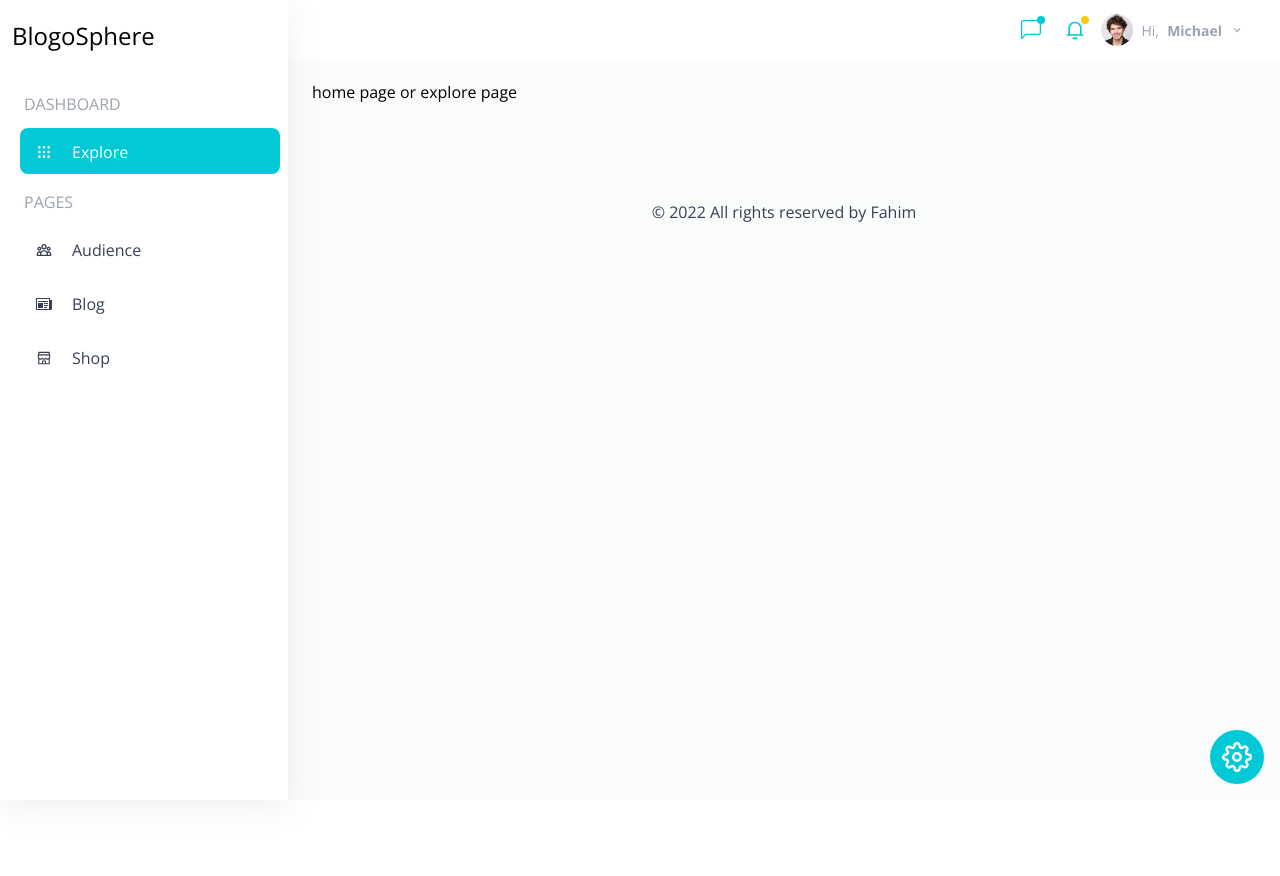
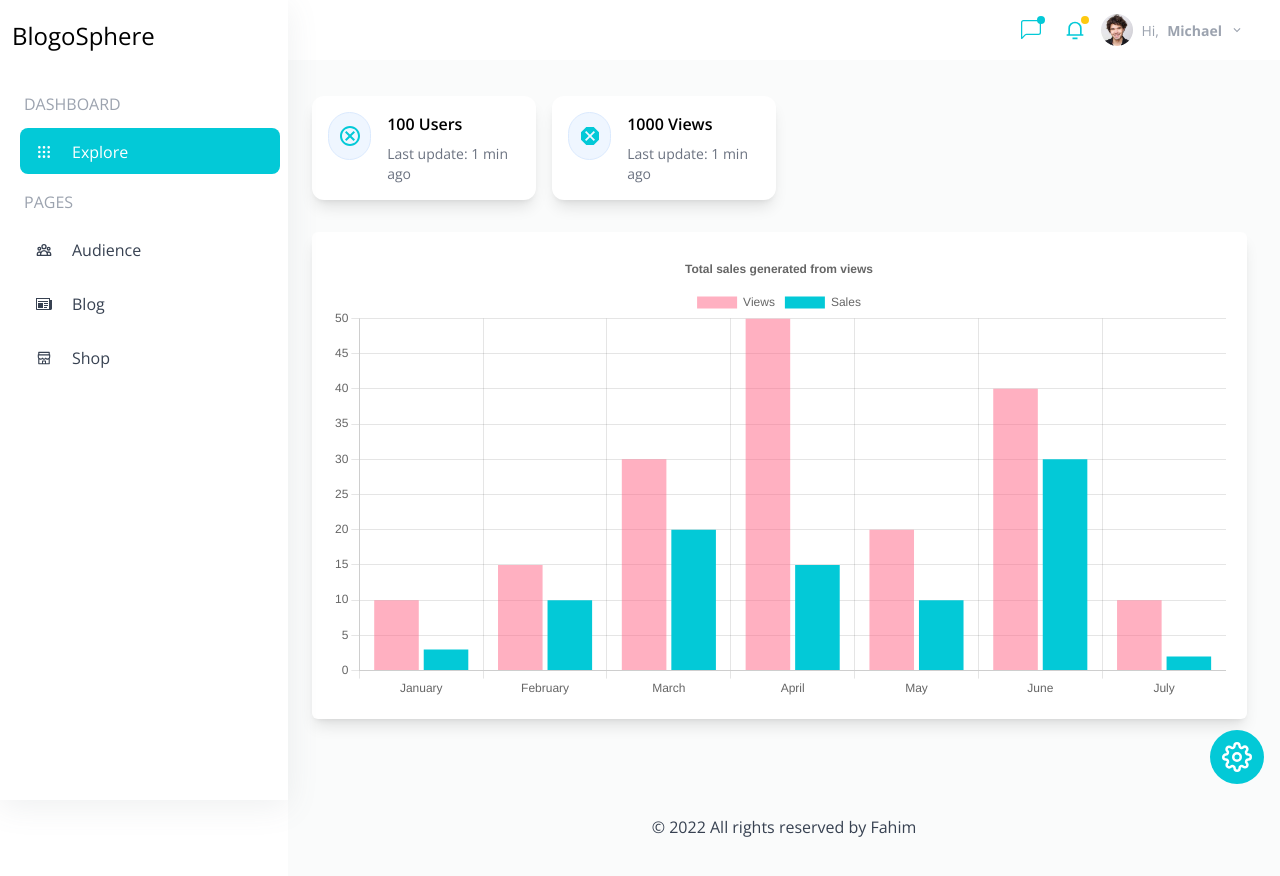
Before and after one commit to FahimMontasir/blogosphere-next-app, a Next.js app: page /dashboard in a window 1280 px wide. Shown: the top 876 px of the page. Before the commit the page ends 800 px from the top, so only its background shows below. Built offline with nearby package versions, Linux system fonts and the light colour scheme.

Commit message:
add: sales char and herocard in the explore page

```diff
--- /dev/null
+++ b/components/dashboard/explore/HeroCard.tsx
@@ -0,0 +1,23 @@
+interface Props {
+  icon: JSX.Element;
+  amount: number;
+  title: string;
+  lastUpdate: string;
+}
+
+export default function HeroCard({ amount, title, icon, lastUpdate }: Props) {
+  return (
+    <div className="flex flex-col items-center sm:flex-row sm:items-start rounded-xl bg-white p-4 shadow-lg">
+      <div className="flex h-12 w-12 items-center justify-center rounded-full border border-blue-100 bg-blue-50">
+        {icon}
+      </div>
+
+      <div className="sm:ml-4 text-center sm:text-left">
+        <h2 className="font-semibold">{`${amount} ${title}`}</h2>
+        <p className="sm:mt-2 text-sm text-gray-500">
+          Last update: {lastUpdate}
+        </p>
+      </div>
+    </div>
+  );
+}
--- /dev/null
+++ b/components/dashboard/explore/chart/Sales.tsx
@@ -0,0 +1,65 @@
+import React from "react";
+import {
+  Chart as ChartJS,
+  CategoryScale,
+  LinearScale,
+  BarElement,
+  Title,
+  Tooltip,
+  Legend,
+} from "chart.js";
+import { Bar } from "react-chartjs-2";
+
+ChartJS.register(
+  CategoryScale,
+  LinearScale,
+  BarElement,
+  Title,
+  Tooltip,
+  Legend
+);
+
+export const options = {
+  responsive: true,
+  plugins: {
+    legend: {
+      position: "top" as const,
+    },
+    title: {
+      display: true,
+      text: "Total sales generated from views",
+    },
+  },
+};
+
+const labels = ["January", "February", "March", "April", "May", "June", "July"];
+
+interface Props {
+  color: string;
+}
+
+export function SalesChart({ color }: Props) {
+  const data = {
+    labels,
+    datasets: [
+      {
+        label: "Views",
+        data: [10, 15, 30, 50, 20, 40, 10],
+        backgroundColor: "rgba(255, 99, 132, 0.5)",
+      },
+      {
+        label: "Sales",
+        data: [3, 10, 20, 15, 10, 30, 2],
+        backgroundColor: color,
+      },
+    ],
+  };
+  return (
+    <div
+      style={{ width: "99%" }}
+      className="bg-white p-5 my-8 rounded-md shadow-lg"
+    >
+      <Bar options={options} data={data} />
+    </div>
+  );
+}
--- a/package.json
+++ b/package.json
@@ -9,8 +9,10 @@
     "lint": "next lint"
   },
   "dependencies": {
+    "chart.js": "^3.9.1",
     "next": "12.2.5",
     "react": "18.2.0",
+    "react-chartjs-2": "^4.3.1",
     "react-dom": "18.2.0",
     "react-icons": "^4.4.0"
   },
--- a/pages/dashboard/index.tsx
+++ b/pages/dashboard/index.tsx
@@ -1,12 +1,43 @@
 import type { ReactElement } from "react";
+import { MdOutlineCancel, MdDangerous } from "react-icons/md";
 import NavPage from "../../components/common/NavPage";
+import { SalesChart } from "../../components/dashboard/explore/chart/Sales";
+import HeroCard from "../../components/dashboard/explore/HeroCard";
+import { useDBThemeContext } from "../../contexts/dbThemeContext";
 import DBLayout from "../../layouts/dashboard";
 import { NextPageWithLayout } from "../_app";
 
+const demoHeroData = [
+  { title: "Users", amount: 100 },
+  { title: "Views", amount: 1000 },
+];
+
 const ExplorePage: NextPageWithLayout = () => {
+  const { currentColor } = useDBThemeContext();
+
+  const HeroIcons = {
+    Users: <MdOutlineCancel className="w-6 h-6" color={currentColor} />,
+    Views: <MdDangerous className="w-6 h-6" color={currentColor} />,
+  };
+
   return (
     <NavPage title="Explore">
-      <p>home page or explore page</p>
+      <section className="flex flex-col">
+        <div className="mt-4 grid grid-cols-2 gap-4 lg:grid-cols-3 xl:grid-cols-4">
+          {demoHeroData.map((d) => (
+            <HeroCard
+              key={d.title}
+              title={d.title}
+              amount={d.amount}
+              icon={HeroIcons[d.title as keyof typeof HeroIcons]}
+              lastUpdate="1 min ago"
+            />
+          ))}
+        </div>
+      </section>
+      <section>
+        <SalesChart color={currentColor} />
+      </section>
     </NavPage>
   );
 };
```
Also changed, not shown: 1 other file (tests, documents, lock files or other folders).
